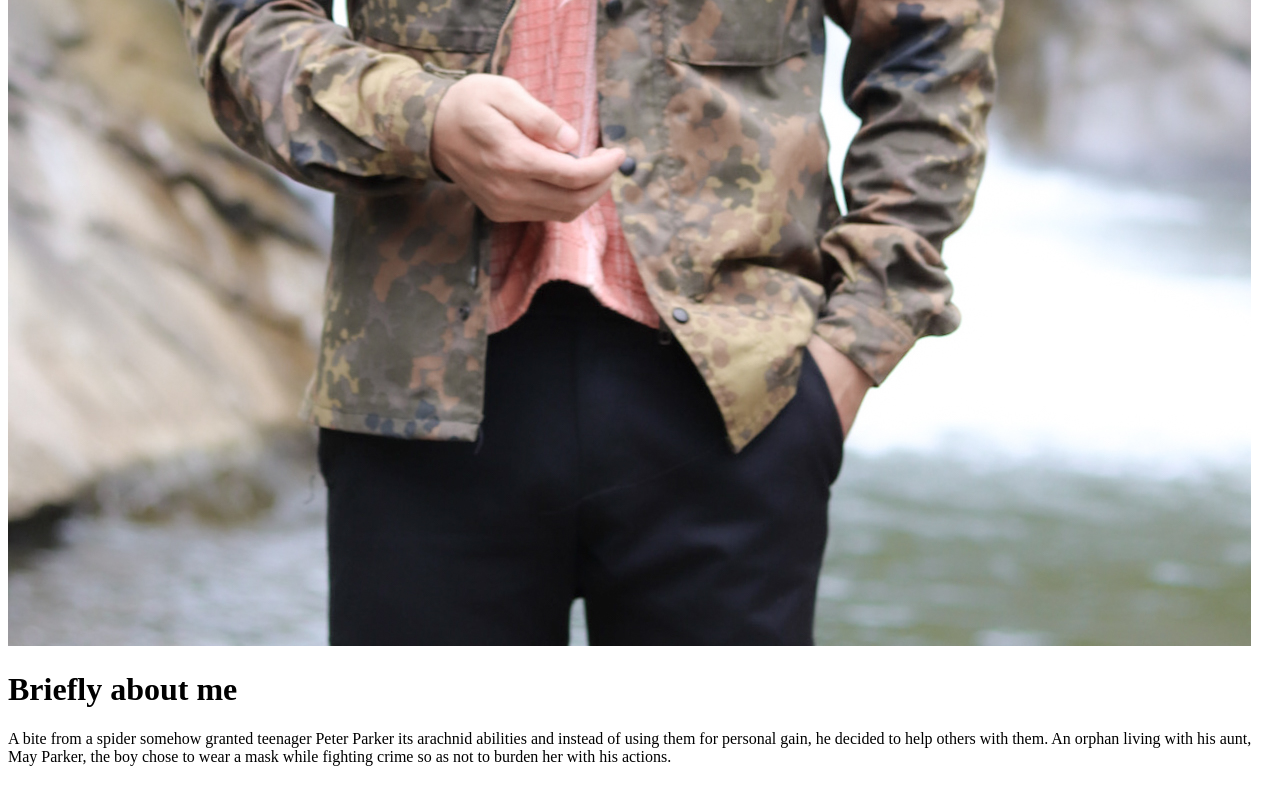
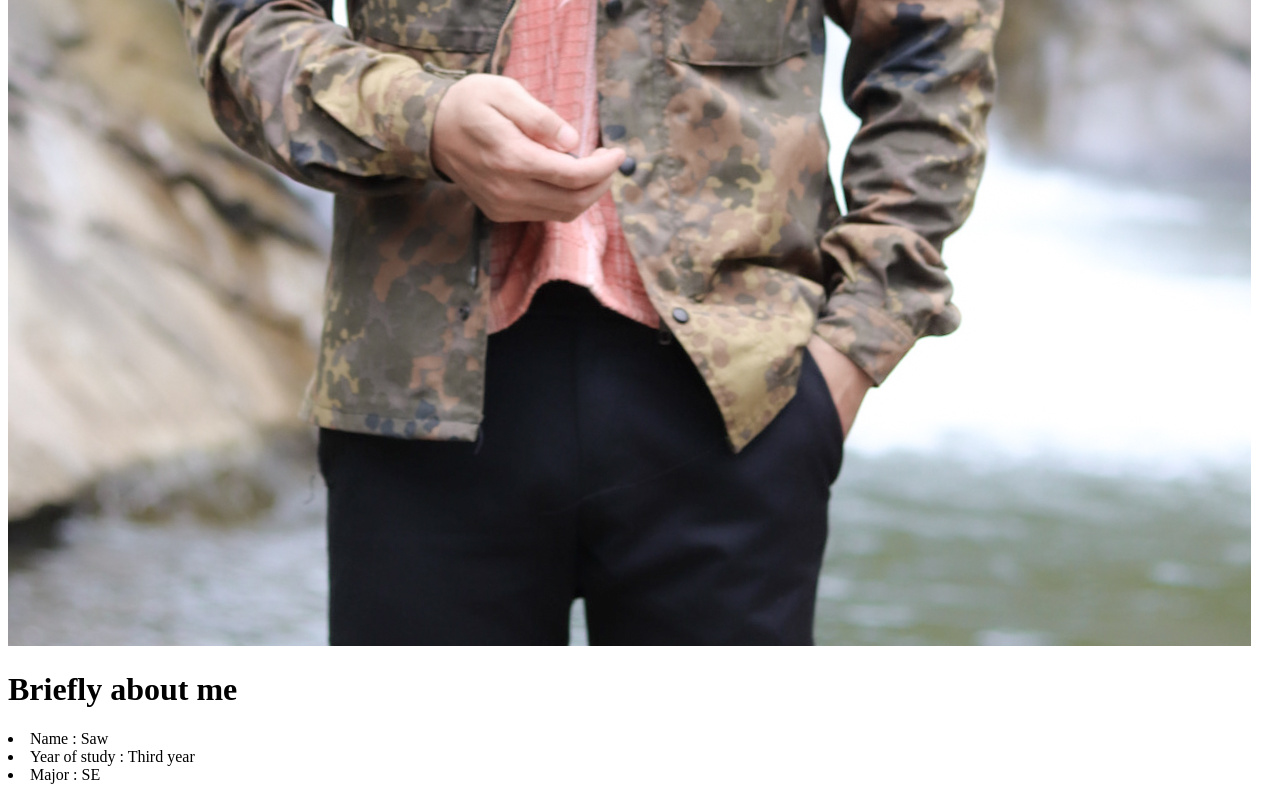
Before and after one commit to 96ekp/DavOps-labs, a plain HTML site: page index.html in a window 1280 px wide. Shown: the part 1226-2026 px from the top of the page. Drawn offline with Linux system fonts and the light colour scheme.

Commit message:
added detail index.html

```diff
--- a/index.html
+++ b/index.html
@@ -7,11 +7,9 @@
     <img src="images/me.JPG" alt="my picture" />
     <h1>Briefly about me</h1>
     <p>
-      A bite from a spider somehow granted teenager Peter Parker its arachnid
-      abilities and instead of using them for personal gain, he decided to help
-      others with them. An orphan living with his aunt, May Parker, the boy
-      chose to wear a mask while fighting crime so as not to burden her with his
-      actions.
+      <li>Name : Saw</li>
+      <li>Year of study : Third year</li>
+      <li>Major : SE</li>
     </p>
   </body>
 </html>
```
